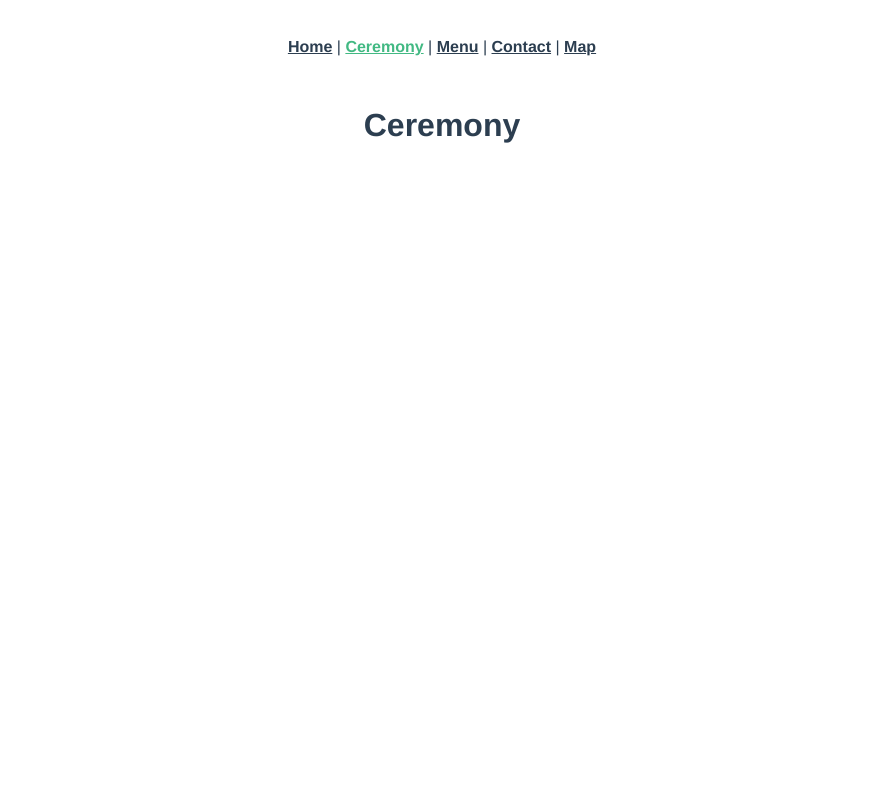
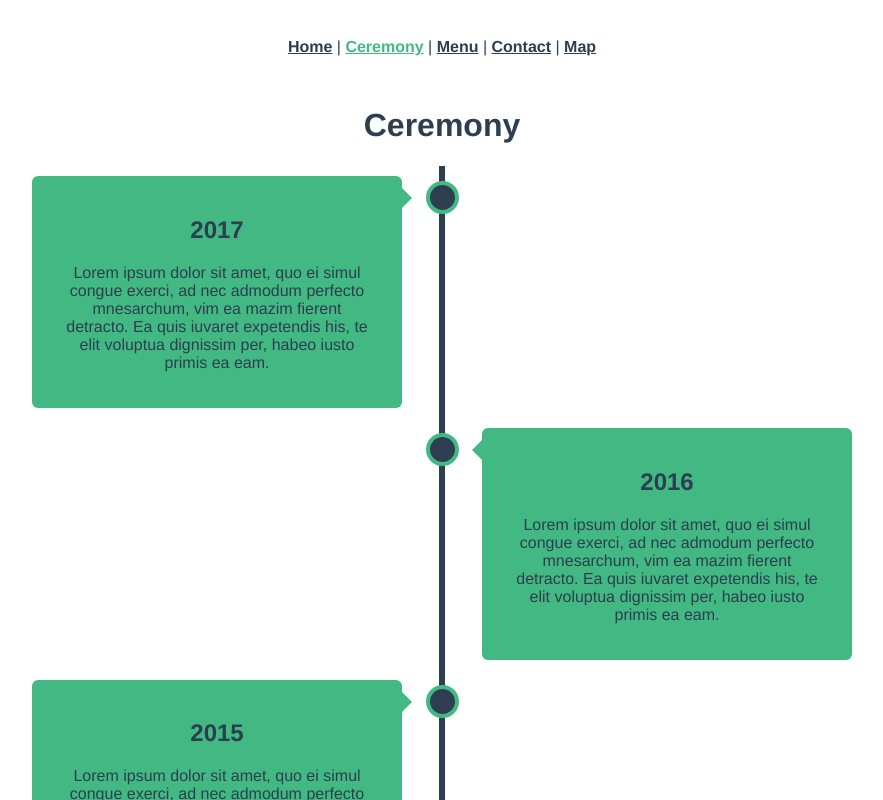
Before and after one commit to MasindeOdera/wedding-plan, a Vue app: page /ceremony in a window 1280 px wide. Shown: the top 800 px of the page, without its empty margins (198-1081 px from the left). Built offline with nearby package versions, Linux system fonts and the light colour scheme.

Commit message:
Added Ceremony timeline

```diff
--- a/src/views/AboutView.vue
+++ b/src/views/AboutView.vue
@@ -1,5 +1,178 @@
 <template>
-  <div class="about">
+  <div class="ceremony">
     <h1>Ceremony</h1>
+    <div class="timeline">
+  <div class="container left">
+    <div class="content">
+      <h2>2017</h2>
+      <p>Lorem ipsum dolor sit amet, quo ei simul congue exerci, ad nec admodum perfecto mnesarchum, vim ea mazim fierent detracto. Ea quis iuvaret expetendis his, te elit voluptua dignissim per, habeo iusto primis ea eam.</p>
+    </div>
+  </div>
+  <div class="container right">
+    <div class="content">
+      <h2>2016</h2>
+      <p>Lorem ipsum dolor sit amet, quo ei simul congue exerci, ad nec admodum perfecto mnesarchum, vim ea mazim fierent detracto. Ea quis iuvaret expetendis his, te elit voluptua dignissim per, habeo iusto primis ea eam.</p>
+    </div>
+  </div>
+  <div class="container left">
+    <div class="content">
+      <h2>2015</h2>
+      <p>Lorem ipsum dolor sit amet, quo ei simul congue exerci, ad nec admodum perfecto mnesarchum, vim ea mazim fierent detracto. Ea quis iuvaret expetendis his, te elit voluptua dignissim per, habeo iusto primis ea eam.</p>
+    </div>
+  </div>
+  <div class="container right">
+    <div class="content">
+      <h2>2012</h2>
+      <p>Lorem ipsum dolor sit amet, quo ei simul congue exerci, ad nec admodum perfecto mnesarchum, vim ea mazim fierent detracto. Ea quis iuvaret expetendis his, te elit voluptua dignissim per, habeo iusto primis ea eam.</p>
+    </div>
+  </div>
+  <div class="container left">
+    <div class="content">
+      <h2>2011</h2>
+      <p>Lorem ipsum dolor sit amet, quo ei simul congue exerci, ad nec admodum perfecto mnesarchum, vim ea mazim fierent detracto. Ea quis iuvaret expetendis his, te elit voluptua dignissim per, habeo iusto primis ea eam.</p>
+    </div>
+  </div>
+  <div class="container right">
+    <div class="content">
+      <h2>2007</h2>
+      <p>Lorem ipsum dolor sit amet, quo ei simul congue exerci, ad nec admodum perfecto mnesarchum, vim ea mazim fierent detracto. Ea quis iuvaret expetendis his, te elit voluptua dignissim per, habeo iusto primis ea eam.</p>
+    </div>
+  </div>
+</div>
   </div>
 </template>
+
+<style lang="scss" scoped>
+* {
+  box-sizing: border-box;
+}
+.ceremony {
+  // background-color: #474e5d;
+  // box-sizing: border-box;
+  /* The actual timeline (the vertical ruler) */
+.timeline {
+  position: relative;
+  max-width: 900px;
+  // max-width: 1200px;
+  margin: 0 auto;
+}
+
+/* The actual timeline (the vertical ruler) */
+.timeline::after {
+  content: '';
+  position: absolute;
+  width: 6px;
+  background-color: #2c3e50;
+  top: 0;
+  bottom: 0;
+  left: 50%;
+  margin-left: -3px;
+}
+
+/* Container around content */
+.container {
+  padding: 10px 40px;
+  position: relative;
+  background-color: inherit;
+  width: 50%;
+}
+
+/* The circles on the timeline */
+.container::after {
+  content: '';
+  position: absolute;
+  width: 25px;
+  height: 25px;
+  right: -17px;
+  background-color: #2c3e50;
+  border: 4px solid #42b983;
+  top: 15px;
+  border-radius: 50%;
+  z-index: 1;
+}
+
+/* Place the container to the left */
+.left {
+  left: 0;
+}
+
+/* Place the container to the right */
+.right {
+  left: 50%;
+}
+
+/* Add arrows to the left container (pointing right) */
+.left::before {
+  content: " ";
+  height: 0;
+  position: absolute;
+  top: 22px;
+  width: 0;
+  z-index: 1;
+  right: 30px;
+  border: medium solid #42b983;
+  border-width: 10px 0 10px 10px;
+  border-color: transparent transparent transparent #42b983;
+}
+
+/* Add arrows to the right container (pointing left) */
+.right::before {
+  content: " ";
+  height: 0;
+  position: absolute;
+  top: 22px;
+  width: 0;
+  z-index: 1;
+  left: 30px;
+  border: medium solid #42b983;
+  border-width: 10px 10px 10px 0;
+  border-color: transparent #42b983 transparent transparent;
+}
+
+/* Fix the circle for containers on the right side */
+.right::after {
+  left: -16px;
+}
+
+/* The actual content */
+.content {
+  padding: 20px 30px;
+  background-color: #42b983;
+  position: relative;
+  border-radius: 6px;
+}
+
+/* Media queries - Responsive timeline on screens less than 600px wide */
+@media screen and (max-width: 600px) {
+  /* Place the timelime to the left */
+  .timeline::after {
+  left: 31px;
+  }
+
+  /* Full-width containers */
+  .container {
+  width: 100%;
+  padding-left: 70px;
+  padding-right: 25px;
+  }
+
+  /* Make sure that all arrows are pointing leftwards */
+  .container::before {
+  left: 60px;
+  border: medium solid #42b983;
+  border-width: 10px 10px 10px 0;
+  border-color: transparent #42b983 transparent transparent;
+  }
+
+  /* Make sure all circles are at the same spot */
+  .left::after, .right::after {
+  left: 15px;
+  }
+
+  /* Make all right containers behave like the left ones */
+  .right {
+  left: 0%;
+  }
+}
+}
+</style>
```
